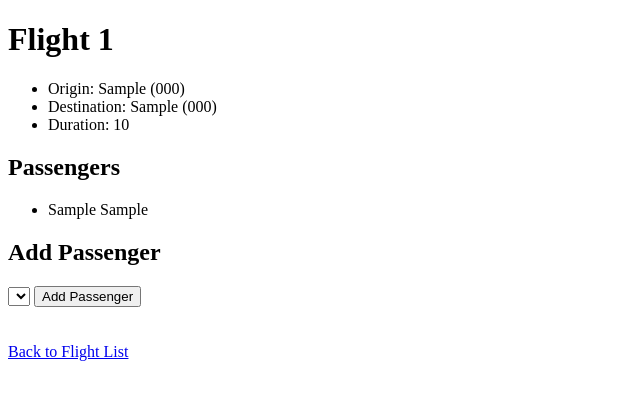
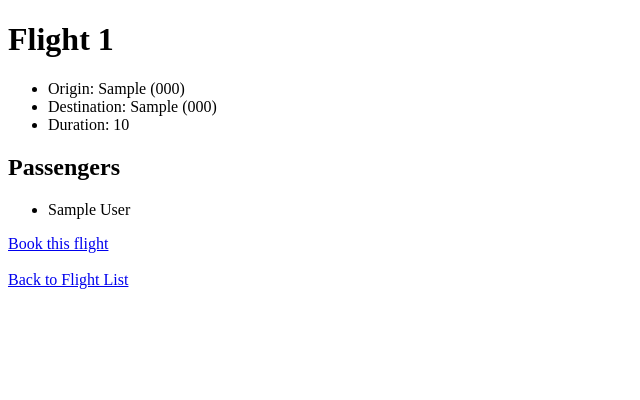
Before and after one commit to cn331/airline_demo, a Django app: page /flights/1 in a window 1280 px wide. Shown: the top 400 px of the page, without its empty margins (0-640 px from the left). Run offline with Django 3.2, Linux system fonts and the light colour scheme; tables that the repository leaves empty hold one stand-in row (values such as "Sample post"); lists and menus that the app fills with data are empty.

Commit message:
finish extra

```diff
--- a/airline/settings.py
+++ b/airline/settings.py
@@ -125,3 +125,5 @@ STATIC_URL = '/static/'
 # https://docs.djangoproject.com/en/3.2/ref/settings/#default-auto-field
 
 DEFAULT_AUTO_FIELD = 'django.db.models.BigAutoField'
+
+MESSAGE_STORAGE = 'django.contrib.messages.storage.session.SessionStorage'
--- a/flights/admin.py
+++ b/flights/admin.py
@@ -12,4 +12,3 @@ class PassengerAdmin(admin.ModelAdmin):
 
 admin.site.register(Airport)
 admin.site.register(Flight, FlightAdmin)
-admin.site.register(Passenger, PassengerAdmin)
--- a/flights/models.py
+++ b/flights/models.py
@@ -1,4 +1,5 @@
 from django.db import models
+from django.contrib.auth.models import User
 
 # Create your models here.
 
@@ -14,15 +15,7 @@ class Flight(models.Model):
     origin = models.ForeignKey(Airport, on_delete=models.CASCADE, related_name="departures")
     destination = models.ForeignKey(Airport, on_delete=models.CASCADE, related_name="arrivals")
     duration = models.IntegerField()
+    passengers = models.ManyToManyField(User, blank=True, related_name="flights")
 
     def __str__(self):
         return f"{self.id}: {self.origin} to {self.destination}"
-
-
-class Passenger(models.Model):
-    first = models.CharField(max_length=64)
-    last = models.CharField(max_length=64)
-    flights = models.ManyToManyField(Flight, blank=True, related_name="passengers")
-
-    def __str__(self):
-        return f"{self.first} {self.last}"
--- a/flights/templates/flights/flight.html
+++ b/flights/templates/flights/flight.html
@@ -12,23 +12,13 @@
     <h2>Passengers</h2>
     <ul>
         {% for passenger in passengers %}
-        <li>{{passenger}}</li>
+        <li>{{passenger.first_name}} {{passenger.last_name}}</li>
         {% empty %}
         <li>No passengers</li>
         {% endfor %}
     </ul>
 
-    <h2>Add Passenger</h2>
-
-    <form action="{% url 'flights:book' flight.id %}" method="post">
-        {% csrf_token %}
-        <select name="passenger">
-            {% for passenger in non_passengers %}
-            <option value="{{ passenger.id }}">{{ passenger }}</option>
-            {% endfor %}
-        </select>
-        <input type="submit" value="Add Passenger">
-    </form>
+    <a href="{% url 'flights:book' flight.id %}">Book this flight</a>
 
     <br><br>
 
--- a/flights/views.py
+++ b/flights/views.py
@@ -1,10 +1,11 @@
 from django.shortcuts import render, get_object_or_404
 from django.http import HttpResponseRedirect
 from django.urls import reverse
+from django.contrib import messages
 
 # Create your views here.
 
-from .models import Flight, Passenger
+from .models import Flight
 
 def index(request):
     return render(request, "flights/index.html", {
@@ -17,14 +18,16 @@ def flight(request, flight_id):
 
     return render(request, "flights/flight.html", {
         "flight": flight,
-        "passengers": flight.passengers.all(),
-        "non_passengers": Passenger.objects.exclude(flights=flight).all()
+        "passengers": flight.passengers.all()
     })
 
 
 def book(request, flight_id):
-    if request.method == "POST":
-        flight = get_object_or_404(Flight, pk=flight_id)
-        passenger = get_object_or_404(Passenger, pk=int(request.POST["passenger"]))
-        passenger.flights.add(flight)
-        return HttpResponseRedirect(reverse("flights:flight", args=(flight_id,)))
+    if not request.user.is_authenticated:
+        messages.warning(request, "Please Login")
+        return HttpResponseRedirect(reverse("users:login")+f"?next={request.path}")
+
+    flight = get_object_or_404(Flight, pk=flight_id)
+    if request.user not in flight.passengers.all():
+        flight.passengers.add(request.user)
+    return HttpResponseRedirect(reverse("flights:flight", args=(flight_id,)))
--- a/users/templates/users/layout.html
+++ b/users/templates/users/layout.html
@@ -2,6 +2,7 @@
 <html>
     <head>
         <title>Users</title>
+        <link href="https://cdn.jsdelivr.net/npm/bootstrap@5.1.0/dist/css/bootstrap.min.css" rel="stylesheet" integrity="sha384-KyZXEAg3QhqLMpG8r+8fhAXLRk2vvoC2f3B09zVXn8CA5QIVfZOJ3BCsw2P0p/We" crossorigin="anonymous">
     </head>
     <body>
         {% block body %}
```
Also changed, not shown: users/templates/users/login.html (+5 -3 lines), users/views.py (+14 -4 lines), flights/migrations/0004_auto_20210905_2129.py (added).
